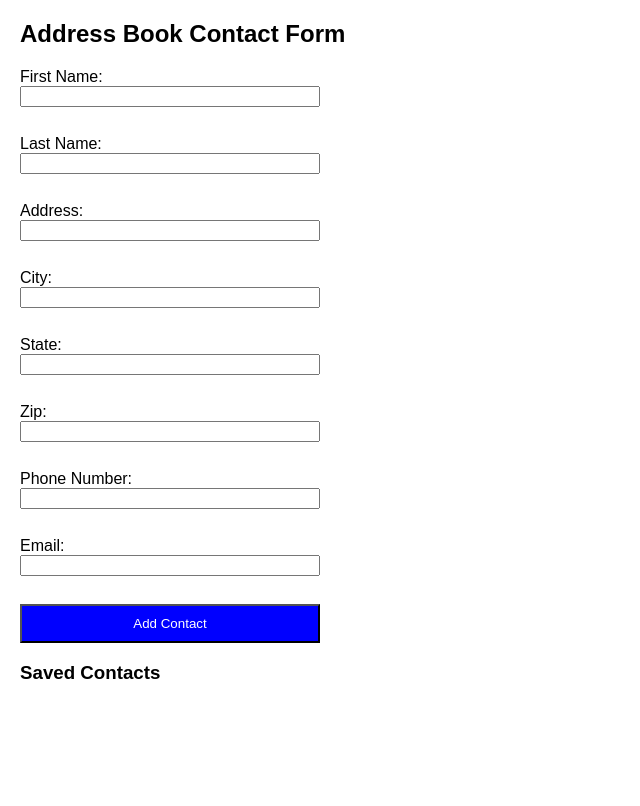
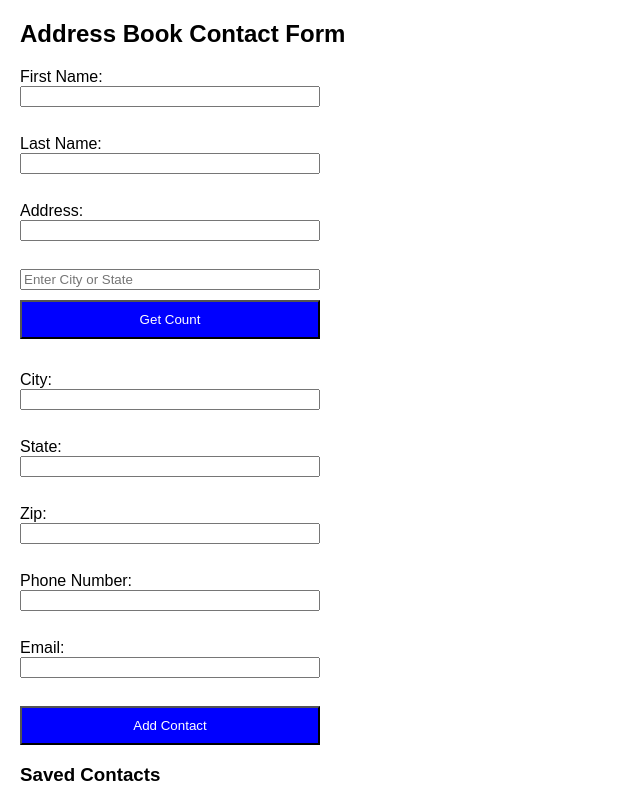
Before and after one commit to RamP1432/AddressBookSystemJS, a plain HTML site: page index.html in a window 1280 px wide. Shown: the whole page, without its empty margins (0-640 px from the left). Drawn offline with Linux system fonts and the light colour scheme.

Commit message:
[Ram Prakash Pathak] : Ability to get number of contact persons i.e. count by City or State.

```diff
--- a/index.html
+++ b/index.html
@@ -18,6 +18,11 @@
         <label>Address:</label>
         <input type="text" id="address" required><br>
 
+        <input type="text" id="countInput" placeholder="Enter City or State">
+        <button onclick="countContactsByCityOrState()">Get Count</button>
+         <p id="countResult"></p>
+
+
         <label>City:</label>
         <input type="text" id="city" required><br>
 
@@ -34,11 +39,14 @@
         <input type="email" id="email" required><br>
 
         <button type="submit">Add Contact</button>
+        <button type="button" id="updateContact" style="display: none;">Update Contact</button>
+
     </form>
 
     <h3>Saved Contacts</h3>
     <ul id="contactList"></ul>
 
+
     <script src="script.js"></script>
 </body>
 </html>
--- a/script.js
+++ b/script.js
@@ -96,6 +96,26 @@ document.addEventListener("DOMContentLoaded", () => {
 
         alert(`Found ${results.reduce(total => total + 1, 0)} contact(s) in '${query}'`);
     }
+    function countContactsByCityOrState() {
+        const query = document.getElementById("countInput").value.trim().toLowerCase();
+        if (!query) {
+            alert("Please enter a city or state to count.");
+            return;
+        }
+
+        // Filter contacts matching the city or state
+        const matchingContacts = addressBook.filter(contact =>
+            contact.city.toLowerCase() === query || contact.state.toLowerCase() === query
+        );
+
+        // Get total count using reduce
+        const totalCount = matchingContacts.reduce(total => total + 1, 0);
+
+        // Display result
+        document.getElementById("countResult").textContent =
+            `Total contacts in '${query}': ${totalCount}`;
+    }
+
 
     displayContacts();
 });
```
